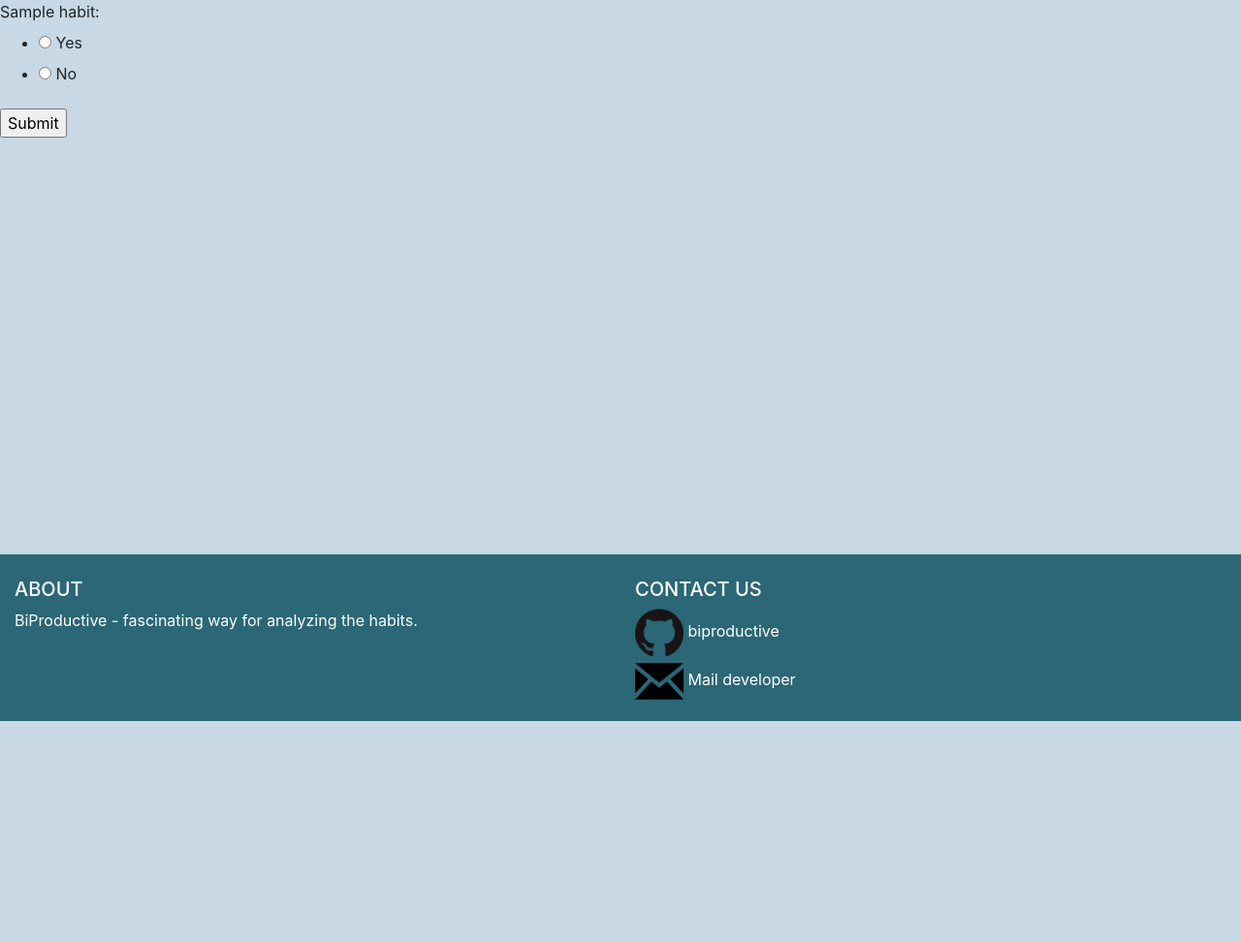
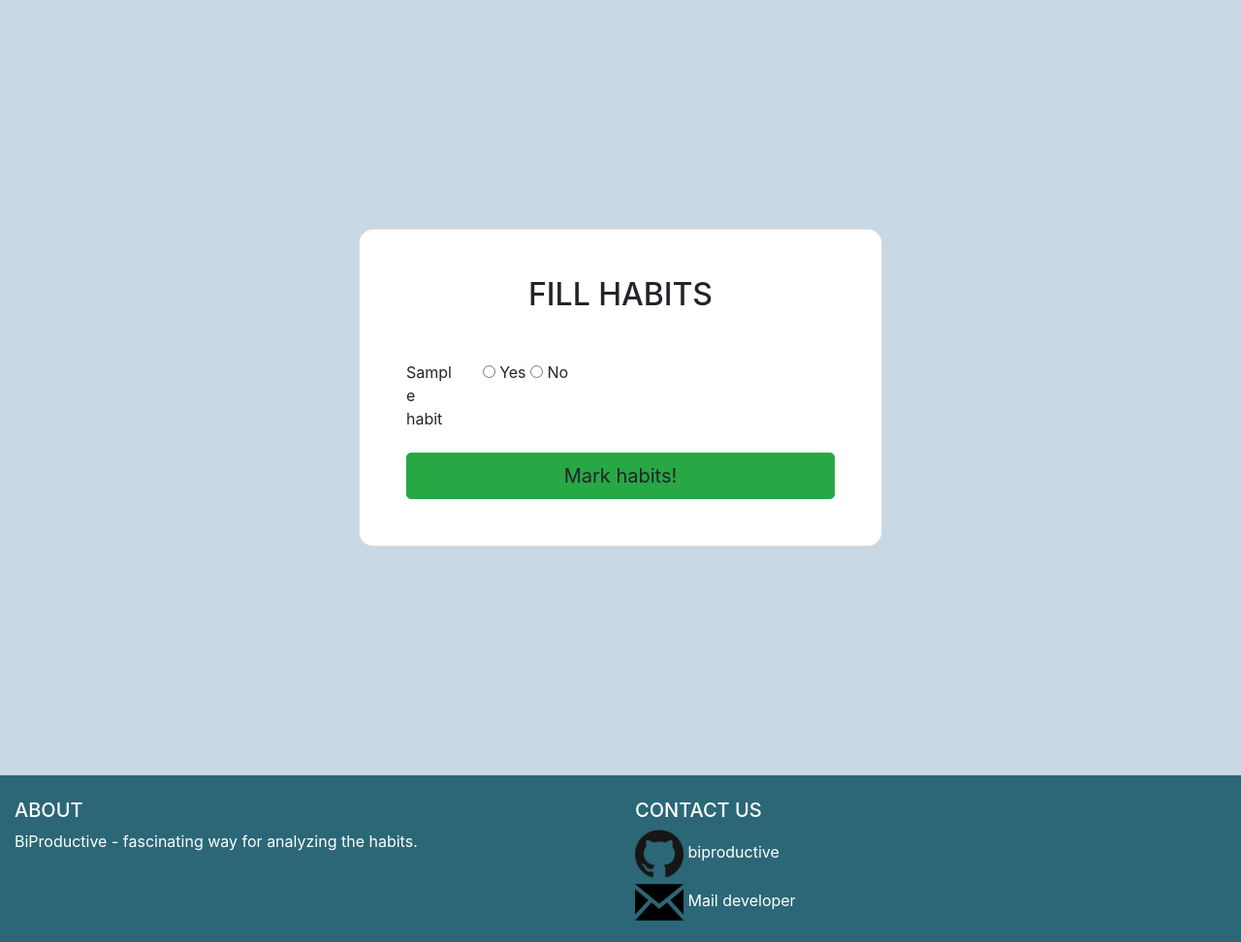
Before and after one commit to rizvansky/biproductive, a Django app: page /habits/track_habits/ in a window 1280 px wide. Shown: the part 56-1028 px from the top of the page at 97% size. Before the commit the page ends 800 px from the top, so only its background shows below. Run offline with Django 3.2, Linux system fonts and the light colour scheme; a user stored in the database is signed in; tables that the repository leaves empty hold one stand-in row (values such as "Sample post"); some libraries are stand-ins or nearby versions.

```diff
--- a/biproductive/habits/forms.py
+++ b/biproductive/habits/forms.py
@@ -1,5 +1,5 @@
 from django import forms
-from django.forms import Select, RadioSelect
+from django.forms import RadioSelect
 
 from .models import Habit
 
@@ -14,8 +14,7 @@ class HabitTrackingForm(forms.Form):
         habits = Habit.objects.filter(user=user)
         for i in range(len(habits)):
             field_name = habits[i].habit_name
-            self.fields[field_name] = forms.BooleanField(
-                widget=RadioSelect(
-                    choices=[(True, 'Yes'), (False, 'No')]
-                )
+            self.fields[field_name] = forms.ChoiceField(
+                widget=RadioSelect(),
+                choices=[('True', 'Yes'), ('False', 'No')],
             )
--- a/biproductive/habits/templates/track_habits.html
+++ b/biproductive/habits/templates/track_habits.html
@@ -1,9 +1,62 @@
 {% extends "base_generic.html" %}
-{% block title %} Index page {% endblock %}
+
+{% block title %} Sign Up {% endblock %}
+
 {% block content %}
-<form action="" method="post">
-    {% csrf_token %}
-    {{ form }}
-    <input type="submit" value="Submit">
-</form>
+
+    {% if message %}<h1>{{ message }}</h1> {% endif %}
+
+    <section class="vh-100 bg-image main-container">
+        <div class="mask d-flex align-items-center h-100 gradient-custom-3">
+            <div class="container h-100">
+                <div class="row d-flex justify-content-center align-items-center h-100">
+                    <div class="col-12 col-md-9 col-lg-7 col-xl-6">
+                        <div class="card" style="border-radius: 15px;">
+                            <div class="card-body p-5">
+                                <h2 class="text-uppercase text-center mb-5">Fill habits</h2>
+
+                                <form action="" method="post">
+                                    {% csrf_token %}
+                                    {{ form.non_field_errors }}
+
+                                    {% for field in form %}
+
+                                        <fieldset class="form-group">
+                                            <div class="row">
+                                                <legend class="col-form-label col-sm-2 pt-0">{{ field.name }}</legend>
+                                                <div class="col-sm-10">
+                                                    {% for radio in field %}
+                                                        {{ radio }}
+                                                        {#                                                        <div class="form-check">#}
+                                                        {#                                                            <input class="form-check-input" type="radio" name="{{ field.name }}"  id="{{ radio.id_for_label }}" value="{{ radio.na }}">#}
+                                                        {#                                                            <label class="form-check-label" for="{{ radio.id_for_label }}">{{ radio.choice_label }} </label>#}
+                                                        {#                                                        </div>#}
+
+                                                    {% endfor %}
+                                                </div>
+                                            </div>
+                                        </fieldset>
+
+                                    {% endfor %}
+
+
+                                    <div class="d-flex justify-content-center">
+                                        <button class="btn btn-success btn-block btn-lg gradient-custom-4 text-body"
+                                                type="submit">
+                                            Mark habits!
+                                        </button>
+                                    </div>
+
+
+                                </form>
+
+                            </div>
+                        </div>
+                    </div>
+                </div>
+            </div>
+        </div>
+    </section>
+
+
 {% endblock %}
--- a/biproductive/habits/views.py
+++ b/biproductive/habits/views.py
@@ -26,10 +26,15 @@ def add_habit(request):
         form = AddHabitForm()
     return render(request, "add_habit.html", {"form": form}, status=200)
 
-
+@csrf_exempt
+@login_required(login_url="login")
 def track_habits(request):
     if request.method == 'POST':
-        form = HabitTrackingForm(request.POST)
+        form = HabitTrackingForm(request.user, request.POST)
+
+        if form.is_valid():
+            print(form.cleaned_data.items())
+
         return redirect('habits:track_habits')
     else:
         form = HabitTrackingForm(request.user)
--- a/biproductive/templates/base_generic.html
+++ b/biproductive/templates/base_generic.html
@@ -55,6 +55,7 @@
                     <a class="dropdown-item" href="{% url 'report' %}">Generate report</a>
                     <a class="dropdown-item" href="{% url 'game' %}">Test productivity</a>
                     <a class="dropdown-item" href="{% url 'habits:add_habit' %}">Add habit</a>
+                    <a class="dropdown-item" href="{% url 'habits:track_habits' %}">Mark habit</a>
                 </div>
             </li>
         </ul>
```
